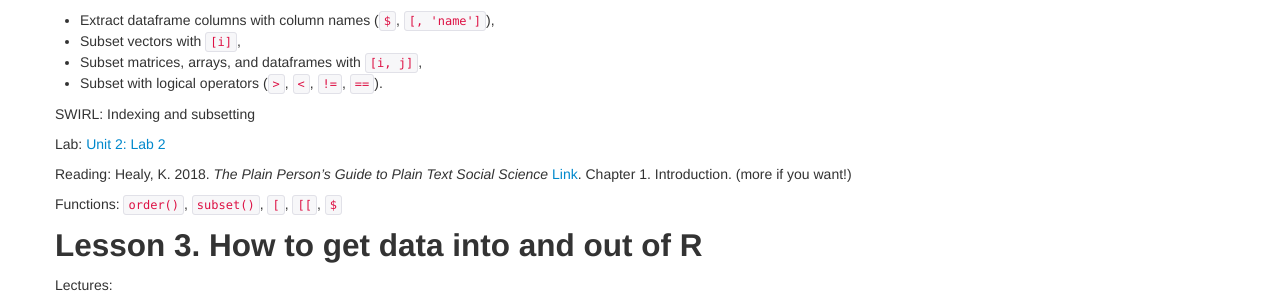
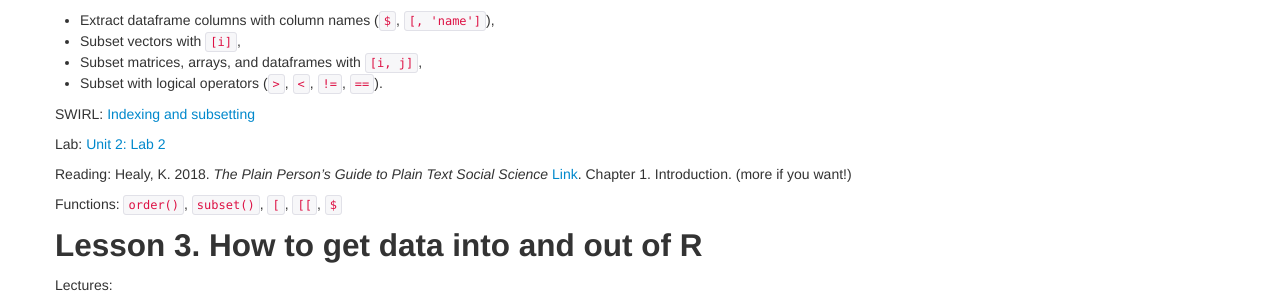
Before and after one commit to intro2r/intro2r, a Jekyll site: the page built from unit2/index.md, in a window 1280 px wide and 900 px high, scrolled down 517 px. Shown: the part 154-452 px from the top of the window. Built offline with Jekyll 4.4.1, drawn with Linux system fonts in a browser that asks for light colours.

```diff
--- a/unit2/index.md
+++ b/unit2/index.md
@@ -23,9 +23,9 @@ Learning Goals:
 
 SWIRL:
 
- - [Dataframes and matrices](../unit2/swirl/dataframes-and-matrices.html)
+ - [Dataframes and matrices](../unit2/swirl/matrices_and_dataframes.html)
 
- - [Missing values](../unit2/swirl/missing-values.html)
+ - [Missing values](../unit2/swirl/missing_values.html)
 
 Lab: [Unit 2: Lab 1](../unit2/labs.html)
 
@@ -44,7 +44,7 @@ Learning Goals:
  - Subset matrices, arrays, and dataframes with `[i, j]`,
  - Subset with logical operators (`>`, `<`, `!=`, `==`).
 
-SWIRL: Indexing and subsetting
+SWIRL: [Indexing and subsetting](../unit2/swirl/subsetting_dataframes.html)
 
 Lab: [Unit 2: Lab 2](../unit2/labs.html)
 
@@ -68,7 +68,7 @@ Learning Goals:
  - Read in .txt and .csv files,
  - Write data to files.
 
-SWIRL: [Importing data](./swirl/importing-data.html)
+SWIRL: [Importing data](./swirl/importing_data.html)
 
 Lab: [Unit 2: Lab 3](../unit2/labs.html)
 
```
